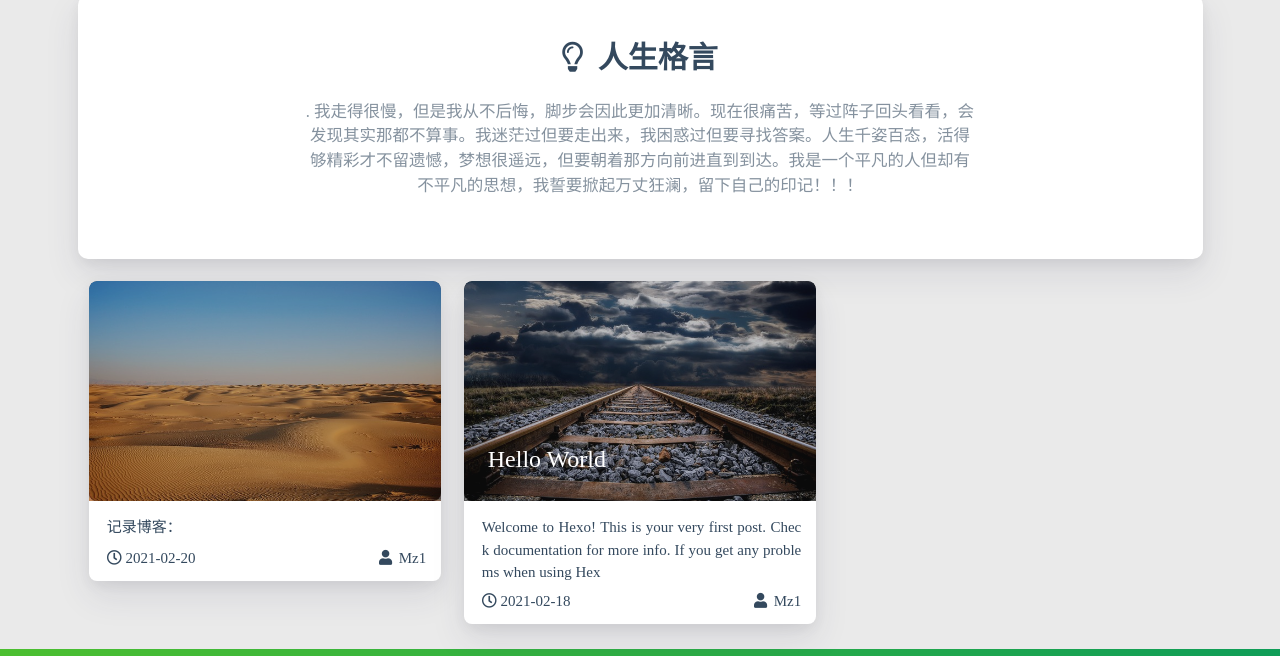
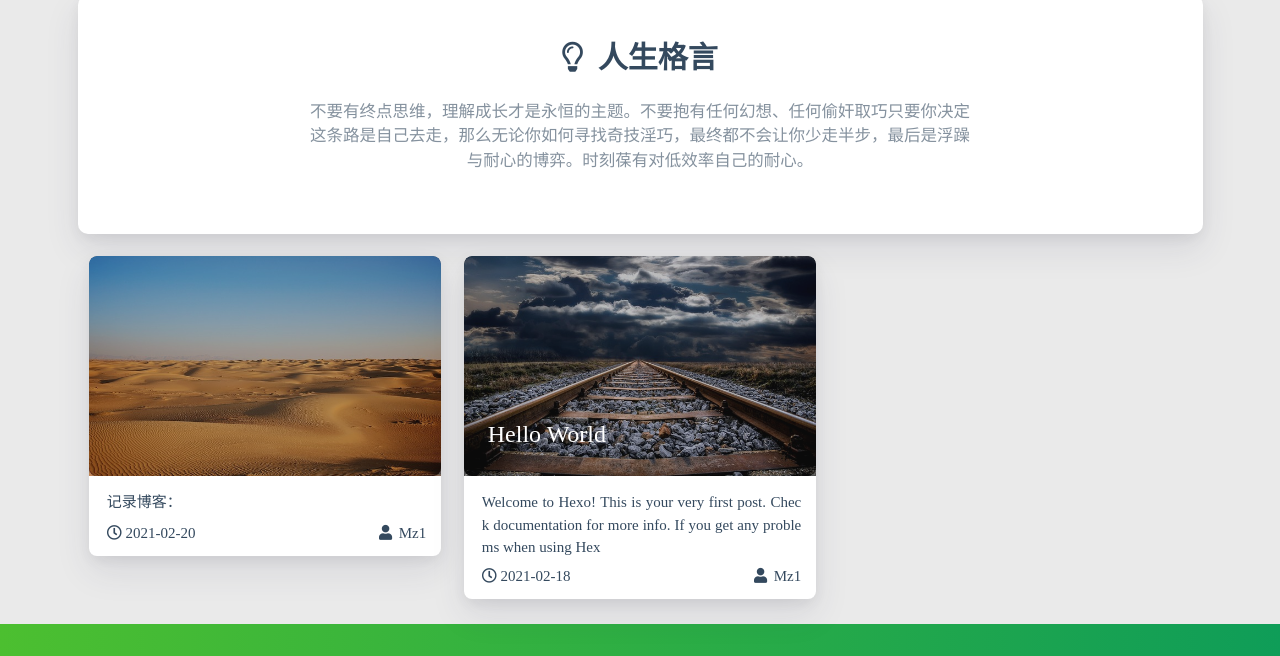
Before and after one commit to Knight763/Knight763.github.io, a plain HTML site: page index.html in a window 1280 px wide. Shown: the part 823-1479 px from the top of the page. Drawn offline with nearby package versions, Linux system fonts and the light colour scheme; some packages are replaced by stand-ins of ours; no server answers; a script that the page names is missing; a web font is replaced by a local one.

Commit message:
Site updated: 2021-02-20 15:42:41

```diff
--- a/index.html
+++ b/index.html
@@ -514,7 +514,7 @@
 
     <div class="row">
         <div class="col l8 offset-l2 m10 offset-m1 s10 offset-s1 center-align text">
-            . 我走得很慢，但是我从不后悔，脚步会因此更加清晰。现在很痛苦，等过阵子回头看看，会发现其实那都不算事。我迷茫过但要走出来，我困惑过但要寻找答案。人生千姿百态，活得够精彩才不留遗憾，梦想很遥远，但要朝着那方向前进直到到达。我是一个平凡的人但却有不平凡的思想，我誓要掀起万丈狂澜，留下自己的印记！！！
+            不要有终点思维，理解成长才是永恒的主题。不要抱有任何幻想、任何偷奸取巧只要你决定这条路是自己去走，那么无论你如何寻找奇技淫巧，最终都不会让你少走半步，最后是浮躁与耐心的博弈。时刻葆有对低效率自己的耐心。
         </div>
     </div>
 </div>
```
